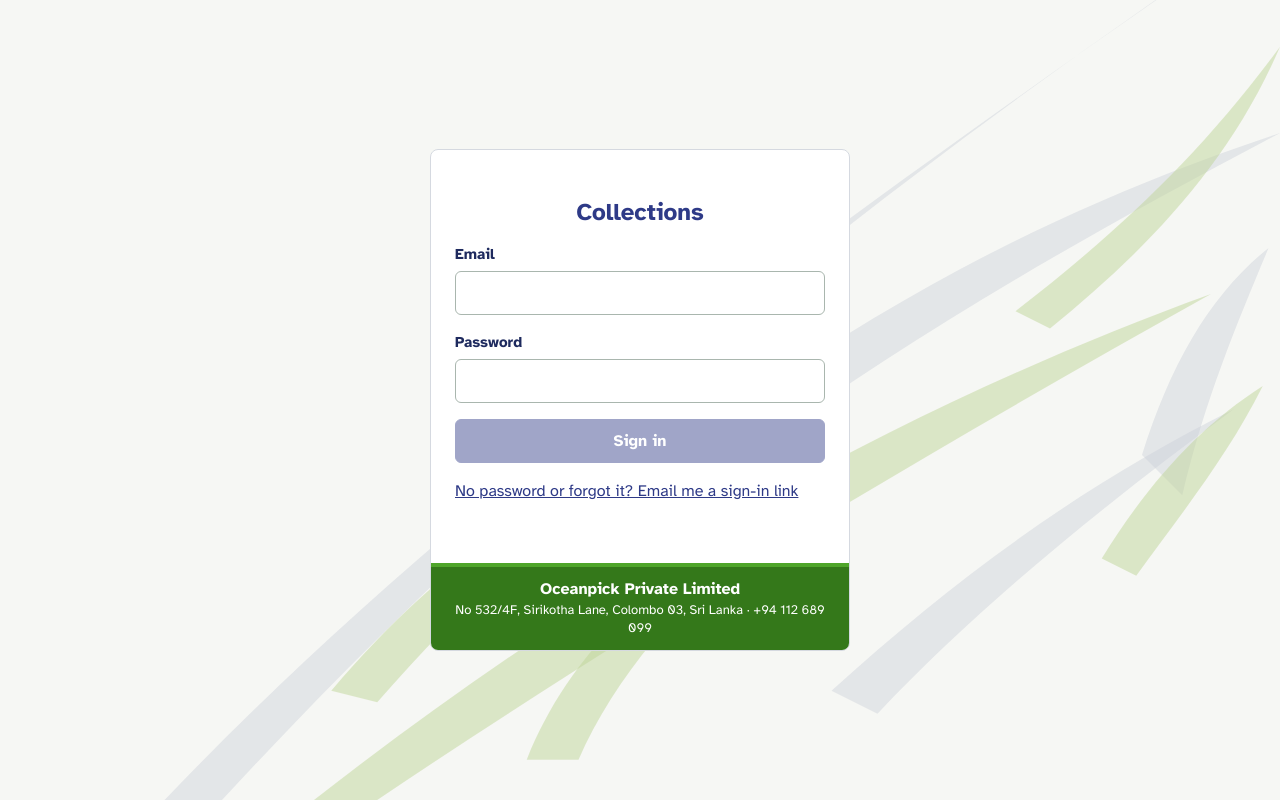
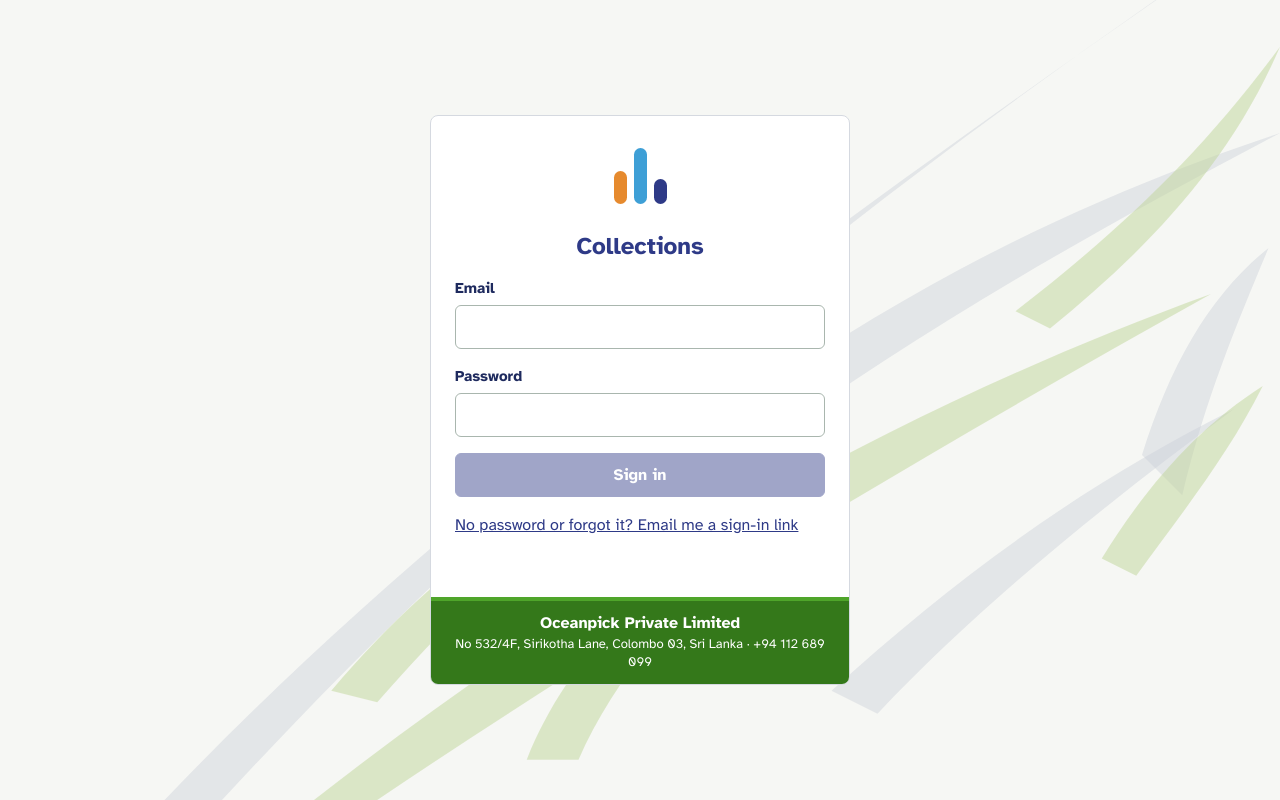
Before and after one commit to hasithsoceanpick-cmd/AR-Collection, a React (Vite) app: page / in a window 1280 px wide. Built offline with nearby package versions, Linux system fonts and the light colour scheme; no server answers.

Commit message:
Add files via upload

```diff
--- a/src/App.jsx
+++ b/src/App.jsx
@@ -49,7 +49,7 @@
   if (!configured) {
     return (
       <div className="login"><div className="login-card">
-        <img className="login-logo" src="/logo.png" alt="Round Island" />
+        <span className="brand-bars big" aria-hidden="true"><i /><i /><i /></span>
         <h1>Almost ready</h1>
         <p>This site isn't connected to Supabase yet. In Netlify, add the environment variables
           <code> VITE_SUPABASE_URL</code> and <code>VITE_SUPABASE_ANON_KEY</code>, then redeploy.</p>
--- a/src/styles.css
+++ b/src/styles.css
@@ -469,7 +469,13 @@
 }
 .topbar { background: #fff; color: var(--navy); border-bottom: 5px solid var(--leaf); box-shadow: 0 1px 0 rgba(30, 42, 94, 0.06); }
 .brand { gap: 0.6rem; }
-.brand img { display: block; height: 38px; width: auto; }
+.brand-bars { display: inline-flex; align-items: flex-end; gap: 4px; height: 30px; }
+.brand-bars i { display: block; width: 7px; border-radius: 4px; }
+.brand-bars i:nth-child(1) { height: 60%; background: var(--orange); }
+.brand-bars i:nth-child(2) { height: 100%; background: var(--sky); }
+.brand-bars i:nth-child(3) { height: 45%; background: var(--navy); }
+.brand-bars.big { height: 56px; gap: 7px; margin: 0 auto 0.75rem; display: flex; justify-content: center; }
+.brand-bars.big i { width: 13px; border-radius: 7px; }
 .brand-name { font-size: 1.125rem; color: var(--navy); letter-spacing: 0.01em; }
 .brand-name small { display: block; font-size: 0.75rem; font-weight: 400; color: var(--orange-ink); letter-spacing: 0.04em; }
 .who-role { color: var(--muted); opacity: 1; }
@@ -508,7 +514,6 @@
 
 /* Sign-in card styled as the letterhead */
 .login-card { padding: 2rem 1.5rem 0; overflow: hidden; position: relative; }
-.login-logo { display: block; height: 120px; width: auto; margin: 0 auto 0.5rem; }
 .login-card h1 { text-align: center; color: var(--navy); }
 .lh-band { margin: 1.25rem -1.5rem 0; background: #34781A; color: #fff; text-align: center; padding: 0.7rem 1rem 0.8rem;
   border-top: 4px solid var(--leaf); font-size: 0.8125rem; line-height: 1.4; }
```
